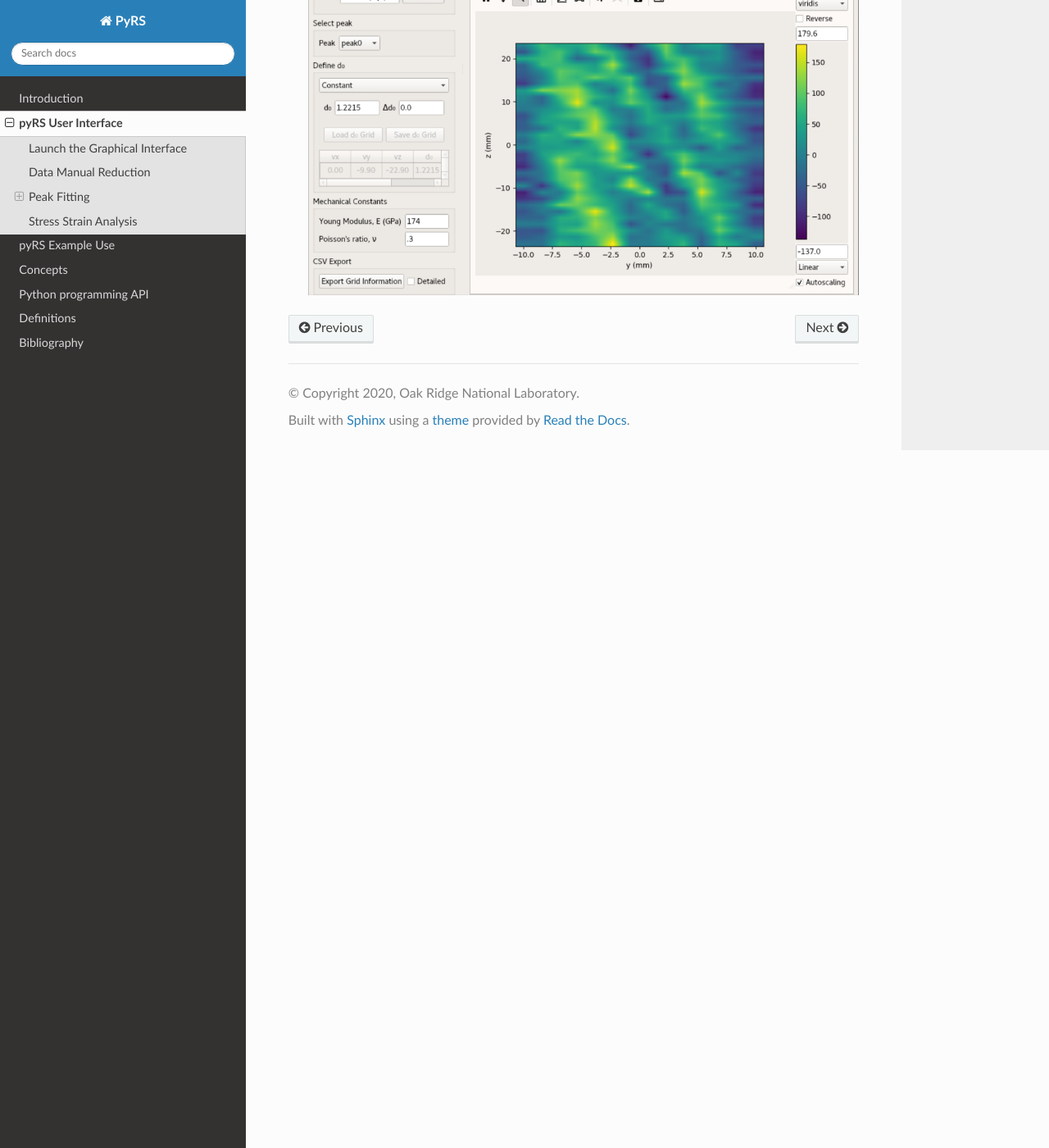
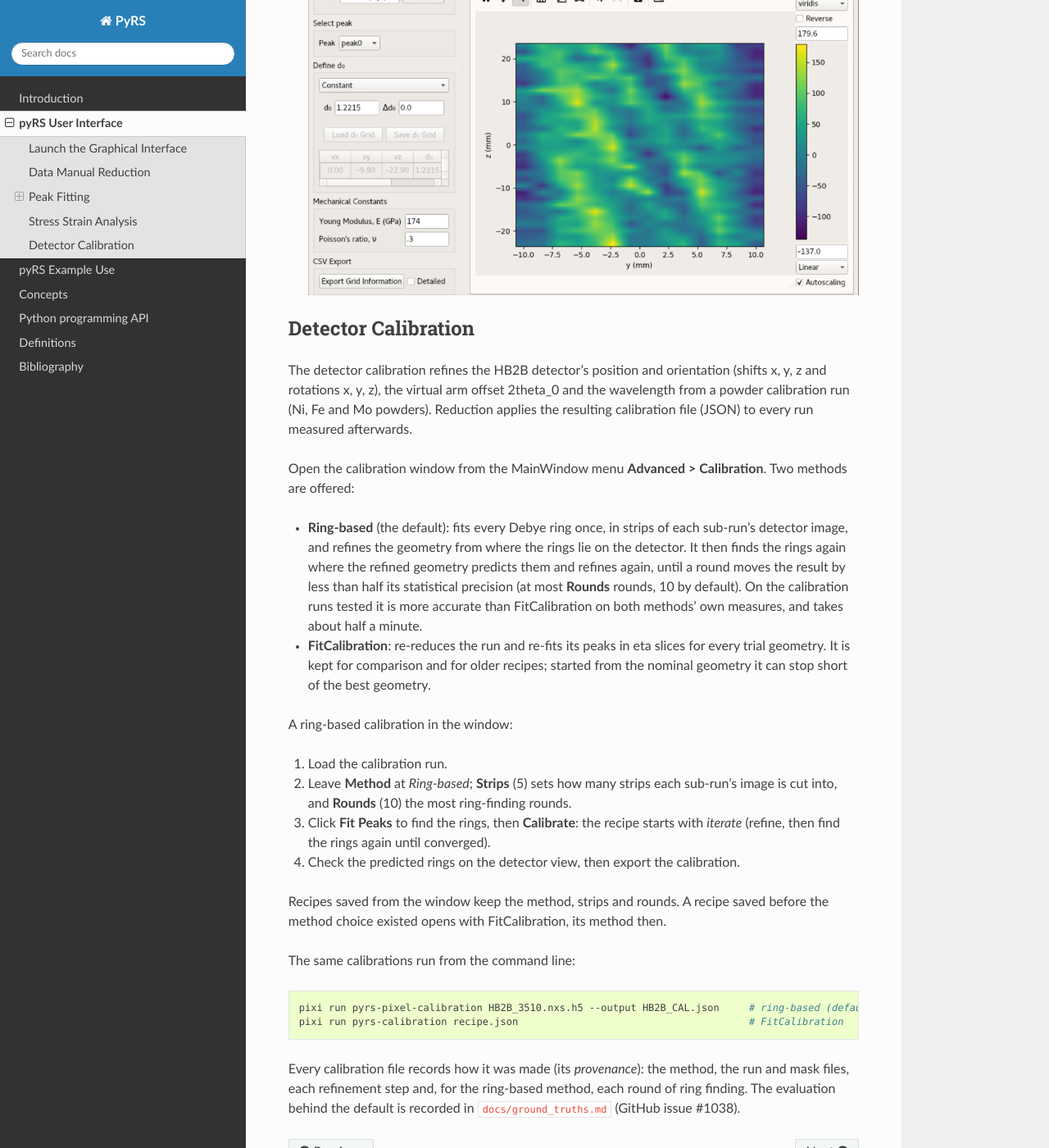
Before and after one commit to neutrons/PyRS, a Sphinx documentation site: the page built from docs/user/source/basics/basics.rst, in a window 1280 px wide and 1400 px high, scrolled down 7597 px. Shown: the whole window at 82% size. Built offline with Sphinx 7.4.7 and the Read the Docs theme 3.1.0, drawn with Linux system fonts in a browser that asks for light colours.

Commit message:
Make the ring-based calibration the GUI's default (#1038 step 2)
The C1-C5 evaluation (#1038, #1073) found the ring-based calibration best
on both methods' costs, and FitCalibration from the nominal geometry
stopping 30-200 mdeg short; step 1 (#1075) made the ring extraction
robust to its start.

- The calibration window opens on "Ring-based"; FitCalibration stays one
  click away. An empty ring-based recipe starts with "iterate".
- A recipe saved before the method choice (#1045) loads as FitCalibration,
  its method then, unless it has "iterate": it must not run with the new
  default.
- pyrs-calibration (FitCalibration) is unchanged; its usage text points to
  pyrs-pixel-calibration as the default.
- User guide: a Detector Calibration section and the ring calibration API;
  the user docs load sphinx.ext.napoleon, as the developer docs do.

Co-Authored-By: Claude Opus 5.5 (1M context) <noreply@anthropic.com>

```diff
--- a/docs/user/source/basics/basics.rst
+++ b/docs/user/source/basics/basics.rst
@@ -98,3 +98,44 @@ After defining the Materials properties and d0, the user can now visualize the d
   .. image:: ../figures/Stress_Final.png
     :width: 800
     :alt: visualize stress strain
+
+Detector Calibration
+====================
+
+The detector calibration refines the HB2B detector's position and orientation (shifts x, y, z and rotations
+x, y, z), the virtual arm offset 2theta_0 and the wavelength from a powder calibration run (Ni, Fe and Mo
+powders). Reduction applies the resulting calibration file (JSON) to every run measured afterwards.
+
+Open the calibration window from the MainWindow menu **Advanced > Calibration**. Two methods are offered:
+
+* **Ring-based** (the default): fits every Debye ring once, in strips of each sub-run's detector image, and
+  refines the geometry from where the rings lie on the detector. It then finds the rings again where the
+  refined geometry predicts them and refines again, until a round moves the result by less than half its
+  statistical precision (at most **Rounds** rounds, 10 by default). On the calibration runs tested it is
+  more accurate than FitCalibration on both methods' own measures, and takes about half a minute.
+* **FitCalibration**: re-reduces the run and re-fits its peaks in eta slices for every trial geometry. It is
+  kept for comparison and for older recipes; started from the nominal geometry it can stop short of the
+  best geometry.
+
+A ring-based calibration in the window:
+
+1. Load the calibration run.
+2. Leave **Method** at *Ring-based*; **Strips** (5) sets how many strips each sub-run's image is cut into, and
+   **Rounds** (10) the most ring-finding rounds.
+3. Click **Fit Peaks** to find the rings, then **Calibrate**: the recipe starts with *iterate* (refine, then
+   find the rings again until converged).
+4. Check the predicted rings on the detector view, then export the calibration.
+
+Recipes saved from the window keep the method, strips and rounds. A recipe saved before the method choice
+existed opens with FitCalibration, its method then.
+
+The same calibrations run from the command line:
+
+.. code-block:: sh
+
+  pixi run pyrs-pixel-calibration HB2B_3510.nxs.h5 --output HB2B_CAL.json     # ring-based (default)
+  pixi run pyrs-calibration recipe.json                                       # FitCalibration
+
+Every calibration file records how it was made (its *provenance*): the method, the run and mask files, each
+refinement step and, for the ring-based method, each round of ring finding. The evaluation behind the
+default is recorded in ``docs/ground_truths.md`` (GitHub issue #1038).
--- a/docs/user/source/conf.py
+++ b/docs/user/source/conf.py
@@ -36,6 +36,7 @@ print(project_dir)
 # ones.
 extensions = [
     "sphinx.ext.autodoc",
+    "sphinx.ext.napoleon",  # Google/NumPy style docstrings, as the developer docs
     "sphinx.ext.todo",
     "sphinxcontrib.programoutput",
     "sphinx.ext.mathjax",
```
Also changed, not shown: docs/ground_truths.md (+22 -0 lines), docs/user/source/api/manual_api.rst (+15 -0 lines), docs/user/source/api/pyRS.rst (+15 -0 lines), 5 other files.
